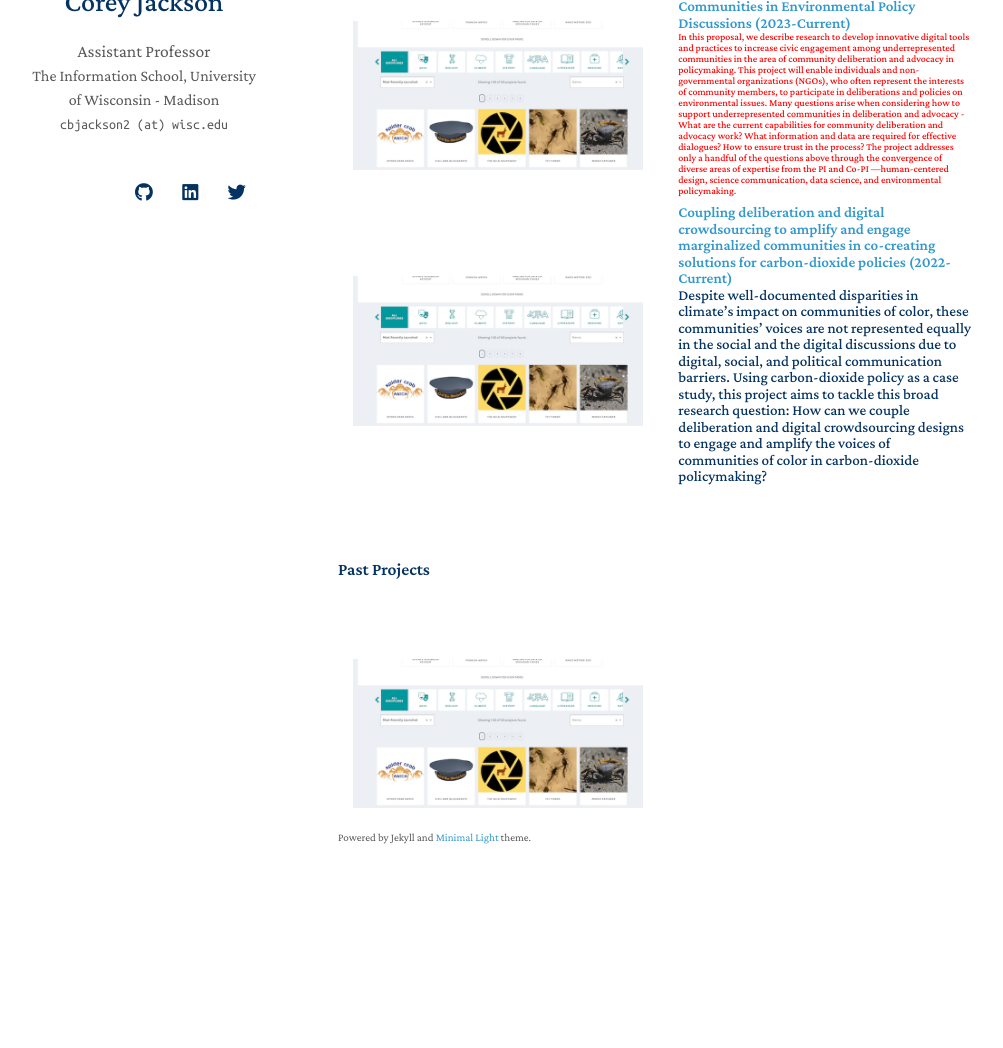
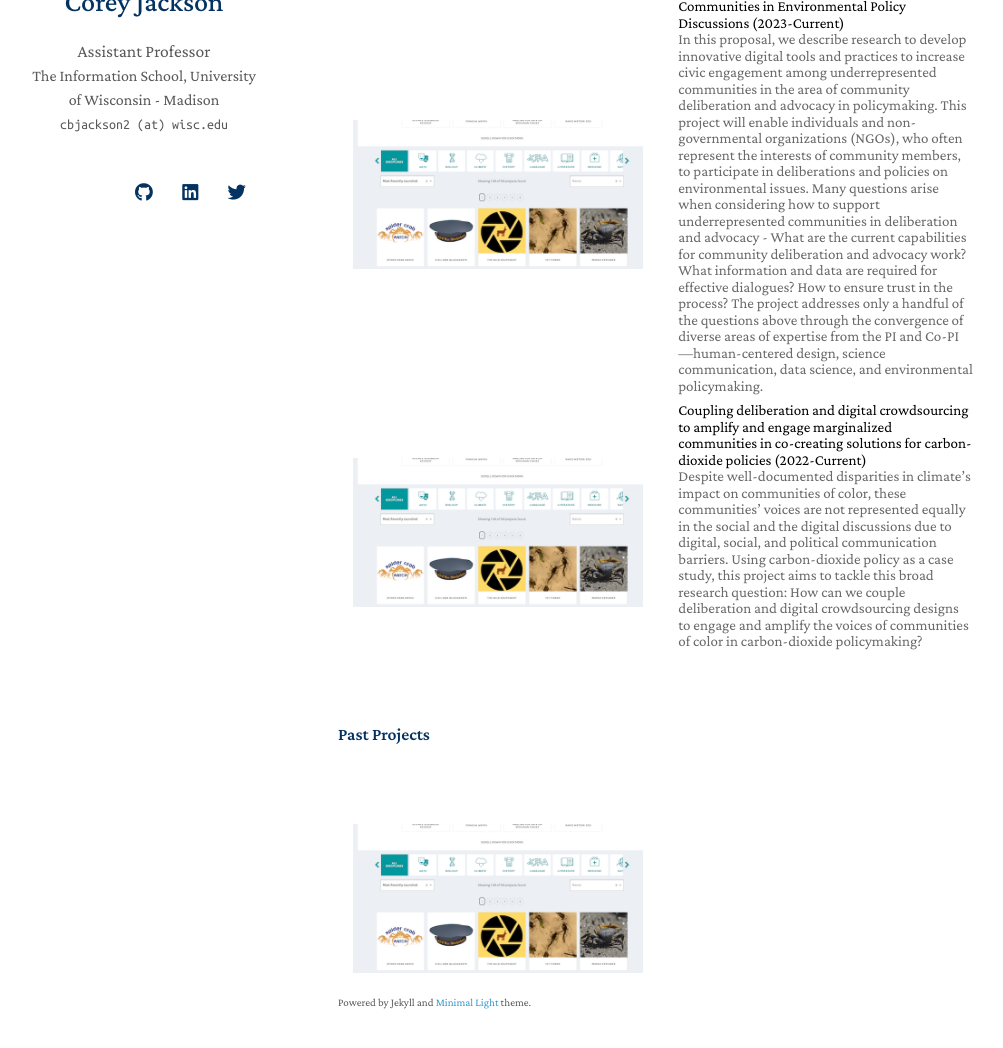
Before and after one commit to cjacks04/cjacks04.github.io, a Jekyll site: the page built from projects.md, in a window 1280 px wide and 1294 px high. Shown: the part 211-1259 px from the top of the window, without its empty margins (132-1135 px from the left). Built offline with Jekyll 4.4.1, drawn with Linux system fonts in a browser that asks for light colours; nearby versions of some CDN libraries; a style sheet for code colours, icons or effects is not loaded.

Commit message:
project updates

```diff
--- a/_includes/seeprojects.md
+++ b/_includes/seeprojects.md
@@ -12,8 +12,8 @@
     <img src="https://raw.githubusercontent.com/cjacks04/cjacks04.github.io/main/assets/img/zooniverse.png">
   </div>
   <div class="col-sm-9" style="position: relative;padding-right: 15px;padding-left: 20px;">
-          <div class="title"><a href="">Amplifying the Voices of Black and Latinx Communities in  Environmental Policy Discussions (2023-Current)</a></div>
-      <div class="author" style="color:red;font-size:10px;">In this proposal, we describe research to develop innovative digital tools and practices to increase civic engagement among underrepresented communities in the area of community deliberation and advocacy in policymaking. This project will enable individuals and non-governmental organizations (NGOs), who often represent the interests of community members, to participate in deliberations and policies on environmental issues. Many questions arise when considering how to support underrepresented communities in deliberation and advocacy  -  What are the current capabilities for community deliberation and advocacy work? What information and data are required for effective dialogues? How to ensure trust in the process? The project addresses only a handful of the questions above through the convergence of diverse areas of expertise from the PI and Co-PI —human-centered design, science communication, data science, and environmental policymaking.</div>
+          <div class="title" style="color:black;font-weight: normal;">Amplifying the Voices of Black and Latinx Communities in  Environmental Policy Discussions (2023-Current)</div>
+      <div class="author" style="color:dimgrey;font-weight: normal;">In this proposal, we describe research to develop innovative digital tools and practices to increase civic engagement among underrepresented communities in the area of community deliberation and advocacy in policymaking. This project will enable individuals and non-governmental organizations (NGOs), who often represent the interests of community members, to participate in deliberations and policies on environmental issues. Many questions arise when considering how to support underrepresented communities in deliberation and advocacy  -  What are the current capabilities for community deliberation and advocacy work? What information and data are required for effective dialogues? How to ensure trust in the process? The project addresses only a handful of the questions above through the convergence of diverse areas of expertise from the PI and Co-PI —human-centered design, science communication, data science, and environmental policymaking.</div>
     </div>
 
   </div>
@@ -25,8 +25,8 @@
     <img src="https://raw.githubusercontent.com/cjacks04/cjacks04.github.io/main/assets/img/zooniverse.png">
   </div>
   <div class="col-sm-9" style="position: relative;padding-right: 15px;padding-left: 20px;">
-          <div class="title"><a href="">Coupling deliberation and digital crowdsourcing to amplify and engage marginalized communities in co-creating solutions for carbon-dioxide policies (2022-Current)</a></div>
-      <div class="author">Despite well-documented disparities in climate’s impact on communities of color, these communities’ voices are not represented equally in the social and the digital discussions due to digital, social, and political communication barriers. Using carbon-dioxide policy as a case study, this project aims to tackle this broad research question: How can we couple deliberation and digital crowdsourcing designs to engage and amplify the voices of communities of color in carbon-dioxide policymaking?</div>
+          <div class="title" style="color:black;font-weight: normal;">Coupling deliberation and digital crowdsourcing to amplify and engage marginalized communities in co-creating solutions for carbon-dioxide policies (2022-Current)</div>
+      <div class="author" style="color:dimgrey;font-weight: normal;">Despite well-documented disparities in climate’s impact on communities of color, these communities’ voices are not represented equally in the social and the digital discussions due to digital, social, and political communication barriers. Using carbon-dioxide policy as a case study, this project aims to tackle this broad research question: How can we couple deliberation and digital crowdsourcing designs to engage and amplify the voices of communities of color in carbon-dioxide policymaking?</div>
     </div>
 
   </div>
```
